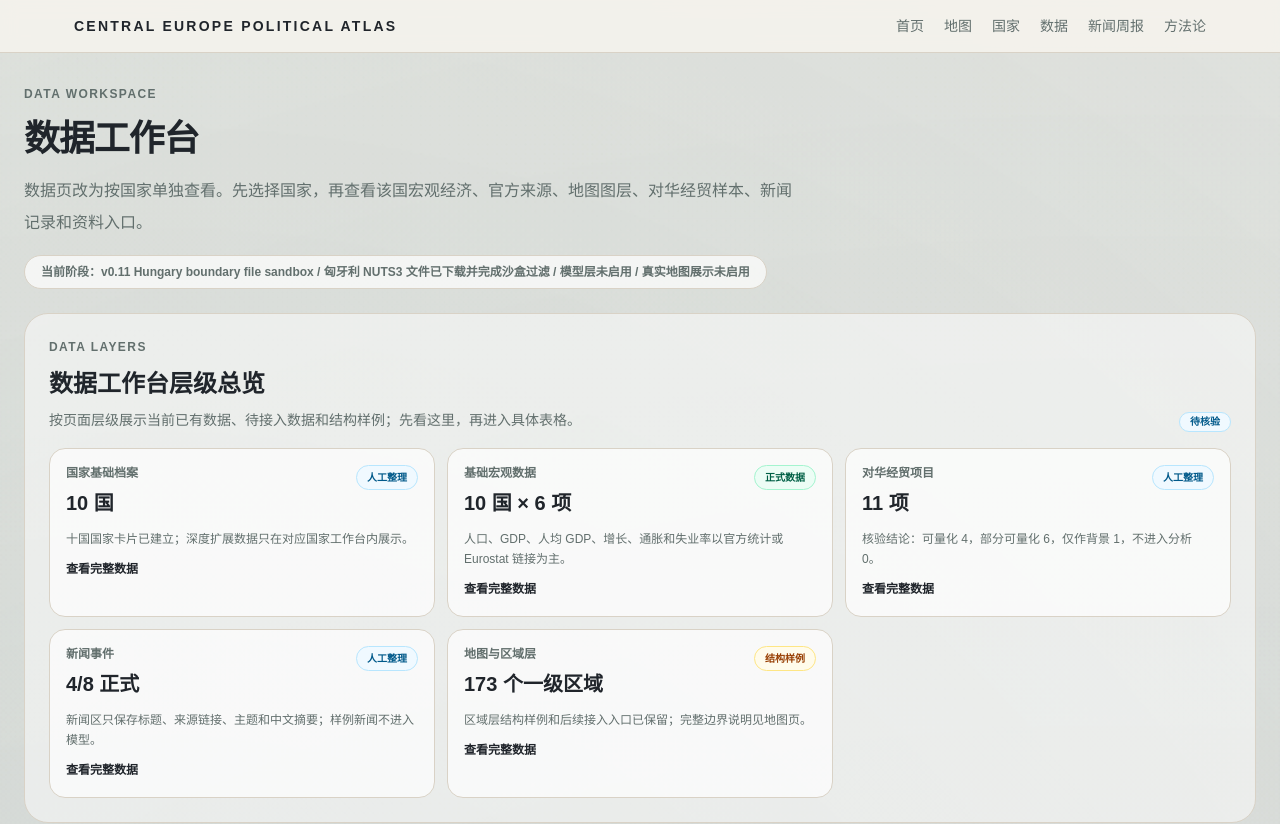
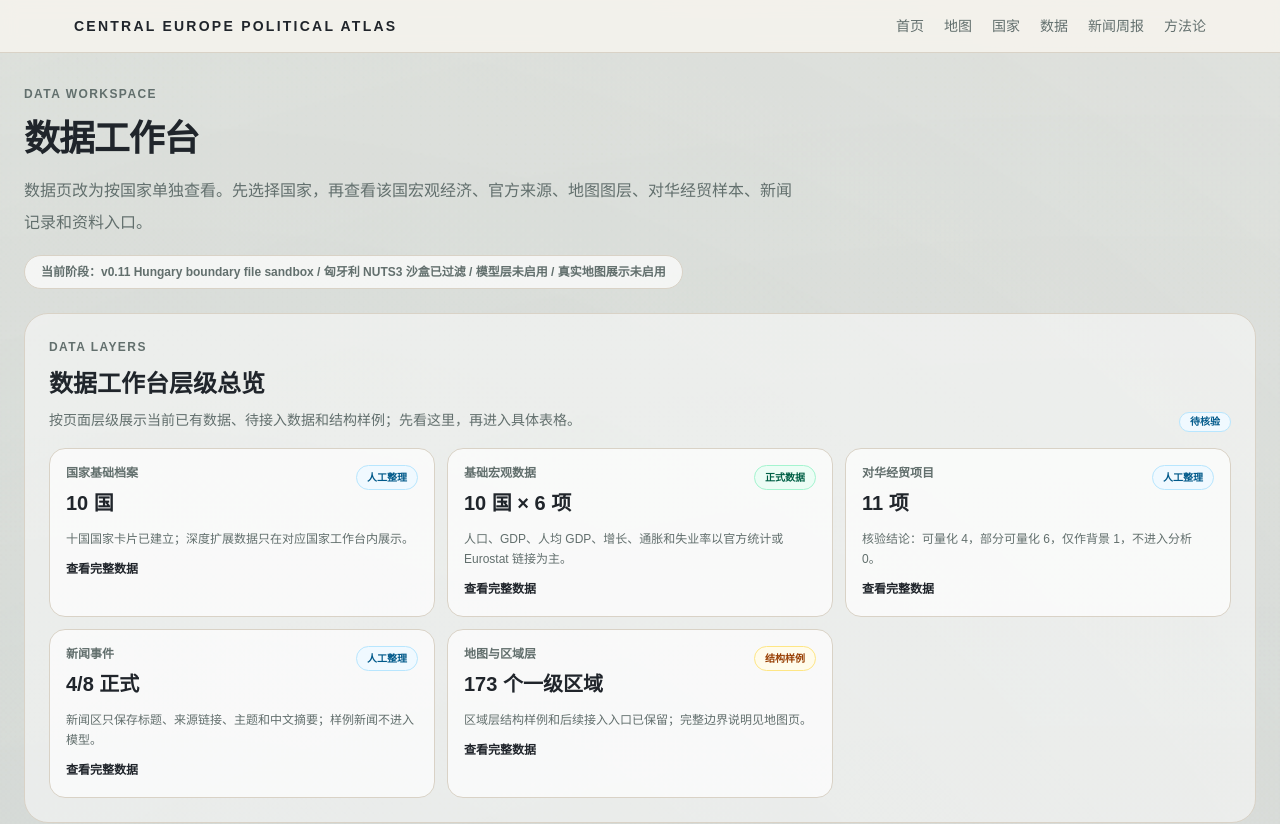
Before and after one commit to hui-sallai/central-europe-political-atlas, a Next.js app: page /data in a window 1280 px wide. Shown: the top 824 px of the page. Built offline with nearby package versions, Linux system fonts and the light colour scheme.

Commit message:
chore: sync v0.11 sandbox status

```diff
--- a/src/app/data/page.tsx
+++ b/src/app/data/page.tsx
@@ -11,7 +11,7 @@ export default function DataOverviewPage() {
         数据页改为按国家单独查看。先选择国家，再查看该国宏观经济、官方来源、地图图层、对华经贸样本、新闻记录和资料入口。
       </p>
       <div className="mt-4 inline-flex rounded-full border border-[var(--line)] bg-white/70 px-4 py-2 text-xs font-semibold text-[var(--muted)]">
-        当前阶段：v0.11 Hungary boundary file sandbox / 匈牙利 NUTS3 文件已下载并完成沙盒过滤 / 模型层未启用 / 真实地图展示未启用
+        当前阶段：v0.11 Hungary boundary file sandbox / 匈牙利 NUTS3 沙盒已过滤 / 模型层未启用 / 真实地图展示未启用
       </div>
 
       <section className="mt-6">
```
